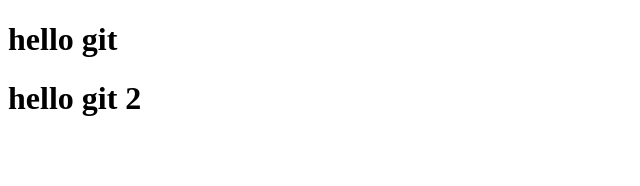
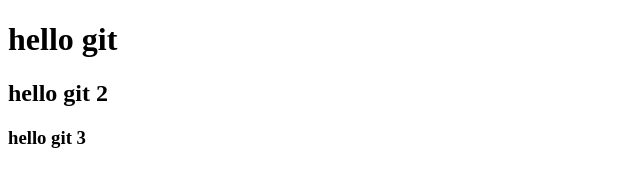
Before and after one commit to OussamaAitMechedal/Cours-jit, a plain HTML site: page index.html in a window 1280 px wide. Shown: the whole page, without its empty margins (0-640 px from the left). Drawn offline with Linux system fonts and the light colour scheme.

Commit message:
add h3 and edit H2

```diff
--- a/index.html
+++ b/index.html
@@ -8,6 +8,7 @@
 </head>
 <body>
     <h1>hello git</h1>
-    <h1>hello git 2 </h1>
+    <h2>hello git 2 </h2>
+    <h3>hello git 3</h3>
 </body>
 </html>
```
